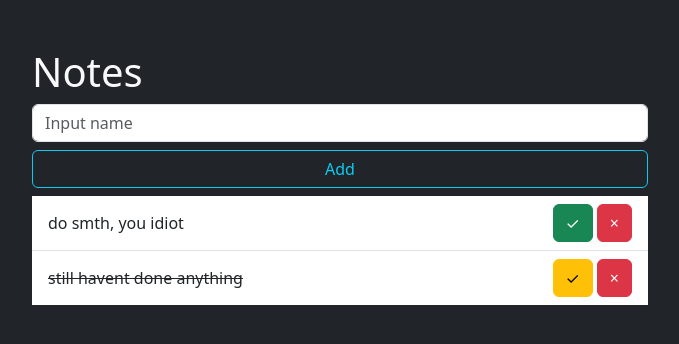
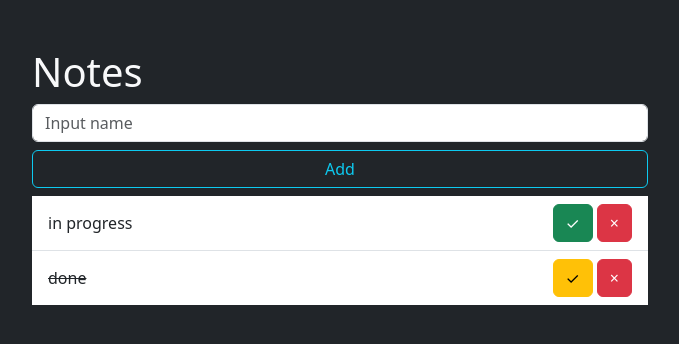
Before and after one commit to keeeeonix/Portfolio, a plain HTML site: page index.html in a window 1280 px wide. Shown: the whole page, without its empty margins (300-979 px from the left). Drawn offline with nearby package versions, Linux system fonts and the light colour scheme.

Commit message:
added ability to save notes

```diff
--- a/app.js
+++ b/app.js
@@ -1,28 +1,32 @@
 const inputElement = document.getElementById('title')
 const createBtn = document.getElementById('create')
 const listElement = document.getElementById('list')
-
-const notes = [{
-        title: 'do smth, you idiot',
+let notes = JSON.parse(localStorage.getItem('notes')) || [
+    {title: 'in progress',
         completed: false,
     },
     {
-        title:'still havent done anything',
+        title: 'done',
         completed: true,
-    },
+    }
 ]
-
+//web-page rendering
 function render() {
     listElement.innerHTML = ''
     if(notes.length === 0) {
         listElement.innerHTML = "<p>No elements yet</p>"
     }
-    for(let i = 0; i < notes.length; i++) {
-        listElement.insertAdjacentHTML('beforeend', getNoteTemplate(notes[i], i))
-    }
+    notes.forEach((note, index) => {
+    listElement.insertAdjacentHTML('beforeend', getNoteTemplate(note, index))
+    })
+    //for(let i = 0; i < notes.length; i++) {
+    //    listElement.insertAdjacentHTML('beforeend', getNoteTemplate(notes[i], i))
+    //}
+
 }
 render()
 
+// Adding new note to the list
 createBtn.onclick = function() {
     if(inputElement.value.length === 0){
         return
@@ -32,8 +36,9 @@ createBtn.onclick = function() {
         completed: false,
     }
     notes.push(newNote)
+    updateLocalStorage()
     render()
- inputElement.value = ''
+    inputElement.value = ''
 }
 
 listElement.onclick = function(event) {
@@ -47,10 +52,16 @@ listElement.onclick = function(event) {
             notes.splice(index, 1)
         }
     }
+    updateLocalStorage()
     render()
 }
 
-function getNoteTemplate(note, index) {
+
+function updateLocalStorage(){
+    localStorage.setItem('notes', JSON.stringify(notes))
+}
+
+function getNoteTemplate(note, index) { //template for new notes
     return `
         <li
             class="list-group-item d-flex justify-content-between align-items-center"
--- a/index.html
+++ b/index.html
@@ -16,7 +16,6 @@
         />
         <title>To do list</title>
         <script src="app.js" defer></script>
-        <script src="theory.js"></script>
     </head>
     <body class="bg-dark text-light">
         <div class="container w-50 pt-5">
```
